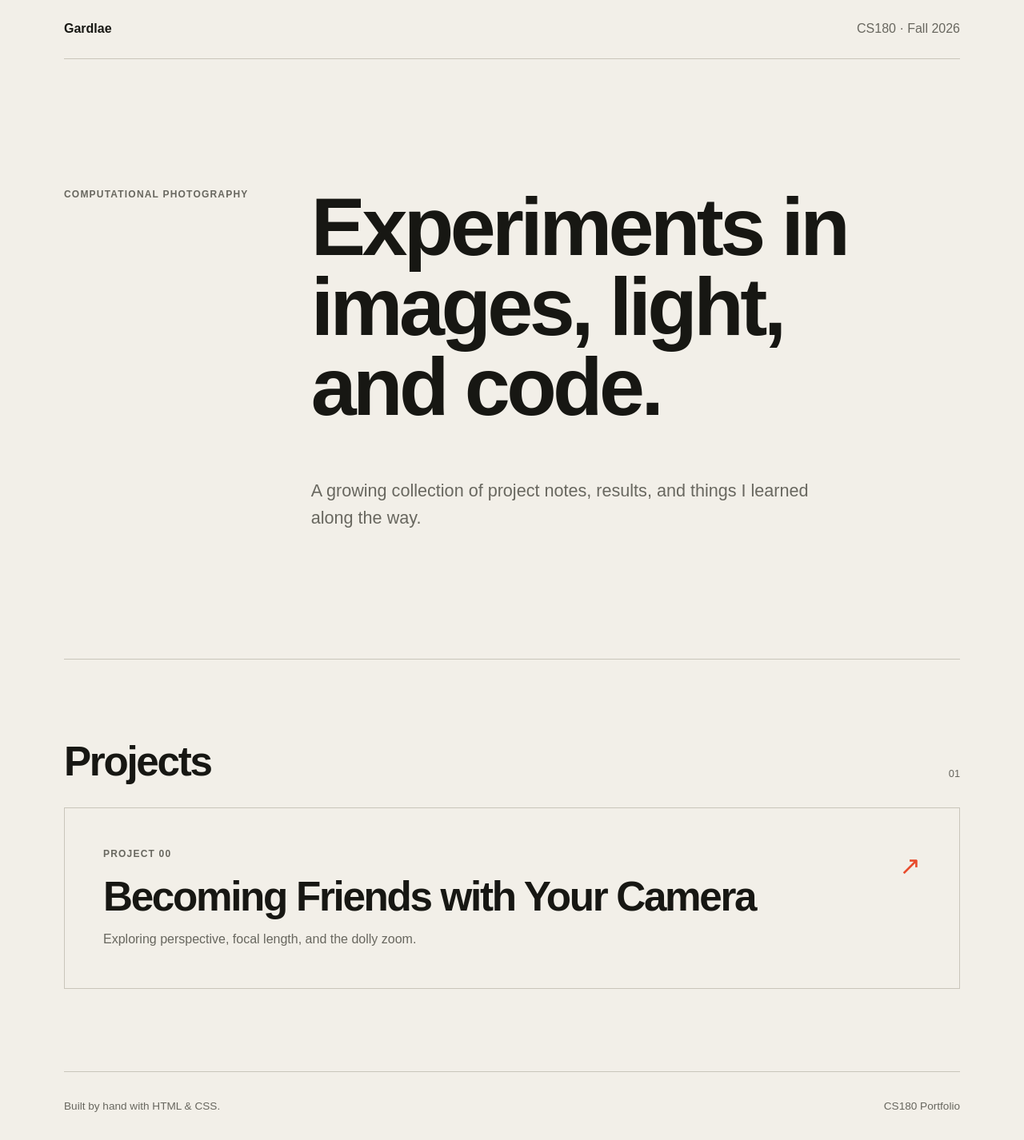
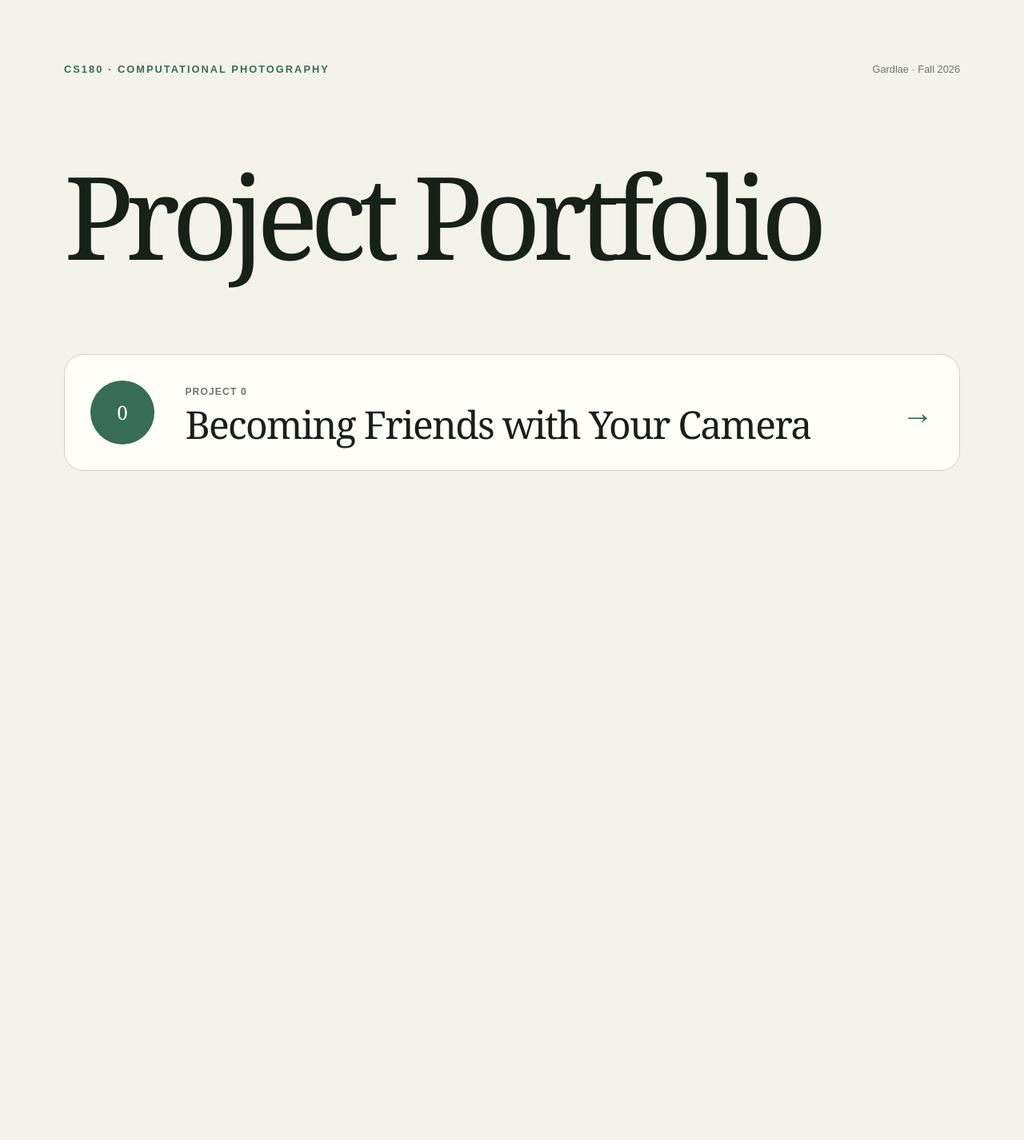
Before and after one commit to gardlae/gardlae.github.io, a plain HTML site: page index.html in a window 1280 px wide. Shown: the whole page at 80% size. After the commit the page ends 800 px from the top, so only its background shows below. Drawn offline with Linux system fonts and the light colour scheme.

Commit message:
Simplify portfolio landing page

```diff
--- a/index.html
+++ b/index.html
@@ -8,41 +8,26 @@
     <link rel="stylesheet" href="./style.css">
   </head>
   <body>
-    <header class="site-header">
-      <a class="wordmark" href="./">Gardlae</a>
-      <p>CS180 · Fall 2026</p>
+    <header class="portfolio-header">
+      <p>CS180 · Computational Photography</p>
+      <p>Gardlae · Fall 2026</p>
     </header>
 
     <main>
-      <section class="intro" aria-labelledby="page-title">
-        <p class="eyebrow">Computational Photography</p>
-        <h1 id="page-title">Experiments in images, light, and code.</h1>
-        <p class="lede">
-          A growing collection of project notes, results, and things I learned
-          along the way.
-        </p>
-      </section>
+      <h1 class="portfolio-title" id="page-title">Project Portfolio</h1>
 
       <section class="projects" aria-labelledby="projects-title">
-        <div class="section-heading">
-          <h2 id="projects-title">Projects</h2>
-          <span>01</span>
-        </div>
+        <h2 class="visually-hidden" id="projects-title">Projects</h2>
 
         <a class="project-card" href="./0/">
-          <div>
-            <p class="project-number">Project 00</p>
-            <h3>Becoming Friends with Your Camera</h3>
-            <p>Exploring perspective, focal length, and the dolly zoom.</p>
+          <span class="project-badge" aria-hidden="true">0</span>
+          <div class="project-copy">
+            <span class="project-number">Project 0</span>
+            <h2>Becoming Friends with Your Camera</h2>
           </div>
-          <span class="arrow" aria-hidden="true">↗</span>
+          <span class="arrow" aria-hidden="true">→</span>
         </a>
       </section>
     </main>
-
-    <footer>
-      <p>Built by hand with HTML &amp; CSS.</p>
-      <p>CS180 Portfolio</p>
-    </footer>
   </body>
 </html>
--- a/style.css
+++ b/style.css
@@ -1,9 +1,9 @@
 :root {
-  --paper: #f2efe8;
-  --ink: #171713;
-  --muted: #68675f;
-  --accent: #e84b2c;
-  --line: #c9c5ba;
+  --paper: #f3f2eb;
+  --ink: #172019;
+  --muted: #6d756f;
+  --accent: #376c57;
+  --line: #d4d3c9;
   --gap: clamp(1.25rem, 3vw, 2.5rem);
 }
 
@@ -36,6 +36,7 @@ figure {
 }
 
 .site-header,
+.portfolio-header,
 main,
 footer {
   width: min(calc(100% - 2 * var(--gap)), 1120px);
@@ -44,7 +45,7 @@ footer {
 
 .site-header,
 footer,
-.section-heading,
+.portfolio-header,
 .project-card {
   display: flex;
   justify-content: space-between;
@@ -63,9 +64,7 @@ footer p {
 
 .site-header p,
 footer p,
-.lede,
-.section-heading span,
-.project-card p:last-child,
+.portfolio-header p,
 figcaption {
   color: var(--muted);
 }
@@ -79,16 +78,10 @@ figcaption {
   font-weight: 700;
 }
 
-.intro,
 .project-content {
   display: grid;
   grid-template-columns: minmax(10rem, 1fr) 3fr;
   gap: var(--gap);
-}
-
-.intro {
-  padding-block: clamp(5rem, 13vw, 10rem);
-  border-bottom: 1px solid var(--line);
 }
 
 .eyebrow,
@@ -103,8 +96,7 @@ figcaption {
 }
 
 h1,
-h2,
-h3 {
+h2 {
   margin: 0;
   font-weight: 600;
   letter-spacing: -0.045em;
@@ -120,56 +112,86 @@ h2 {
   font-size: clamp(2rem, 4vw, 3.5rem);
 }
 
-h3 {
-  margin-top: 1.25rem;
-  font-size: clamp(1.8rem, 4vw, 3.75rem);
+.portfolio-header {
+  align-items: baseline;
+  padding-top: clamp(2rem, 6vw, 5rem);
 }
 
-.lede {
-  grid-column: 2;
-  max-width: 42rem;
-  margin: 1.5rem 0 0;
-  font-size: clamp(1.05rem, 2vw, 1.35rem);
+.portfolio-header p {
+  margin: 0;
+  font-size: 0.8rem;
+}
+
+.portfolio-header p:first-child {
+  color: var(--accent);
+  font-weight: 700;
+  letter-spacing: 0.16em;
+  text-transform: uppercase;
+}
+
+.portfolio-title {
+  max-width: none;
+  padding-block: clamp(3rem, 8vw, 7rem);
+  font-family: Georgia, "Times New Roman", serif;
+  font-size: clamp(4rem, 12vw, 9rem);
+  font-weight: 400;
+  letter-spacing: -0.07em;
 }
 
 .projects {
-  padding-block: clamp(4rem, 8vw, 7rem);
-}
-
-.section-heading {
-  align-items: end;
-  margin-bottom: 2rem;
-}
-
-.section-heading span {
-  font-size: 0.8rem;
+  padding-bottom: clamp(4rem, 10vw, 8rem);
 }
 
 .project-card {
-  gap: 2rem;
-  padding: clamp(1.5rem, 4vw, 3rem);
+  align-items: center;
+  gap: clamp(1rem, 3vw, 2.5rem);
+  padding: clamp(1.25rem, 3vw, 2rem);
   border: 1px solid var(--line);
-}
-
-.project-card p:last-child {
-  max-width: 34rem;
-  margin: 1rem 0 0;
+  border-radius: 1.5rem;
+  background: #fffef9;
 }
 
 .project-card:hover,
 .project-card:focus-visible {
-  background: var(--ink);
-  color: var(--paper);
+  border-color: var(--accent);
 }
 
-.project-card:hover p,
-.project-card:focus-visible p {
-  color: var(--line);
+.project-badge {
+  display: grid;
+  width: clamp(3.5rem, 7vw, 5rem);
+  flex: 0 0 auto;
+  aspect-ratio: 1;
+  place-items: center;
+  border-radius: 50%;
+  background: var(--accent);
+  color: white;
+  font: 1.5rem Georgia, "Times New Roman", serif;
+}
+
+.project-copy {
+  flex: 1;
+}
+
+.project-card h2 {
+  margin-top: 0.3rem;
+  font-family: Georgia, "Times New Roman", serif;
+  font-size: clamp(1.5rem, 4vw, 3rem);
+  font-weight: 400;
+  letter-spacing: -0.035em;
 }
 
 .arrow {
   color: var(--accent);
-  font-size: 2rem;
+  font-size: clamp(1.75rem, 4vw, 2.5rem);
+}
+
+.visually-hidden {
+  position: absolute;
+  width: 1px;
+  height: 1px;
+  overflow: hidden;
+  clip: rect(0 0 0 0);
+  white-space: nowrap;
 }
 
 .project-hero {
@@ -263,19 +285,24 @@ footer {
 }
 
 @media (max-width: 640px) {
-  .intro,
   .project-content,
   .project-meta,
   .comparison-grid {
     grid-template-columns: 1fr;
   }
 
-  .lede {
-    grid-column: 1;
+  .portfolio-header {
+    align-items: flex-start;
+    gap: 1rem;
   }
 
-  .site-header p {
+  .site-header p,
+  .portfolio-header p:last-child {
     display: none;
+  }
+
+  .project-card {
+    border-radius: 1rem;
   }
 
   footer {
```
Also changed, not shown: 0/index.html (+1 -1 lines).
